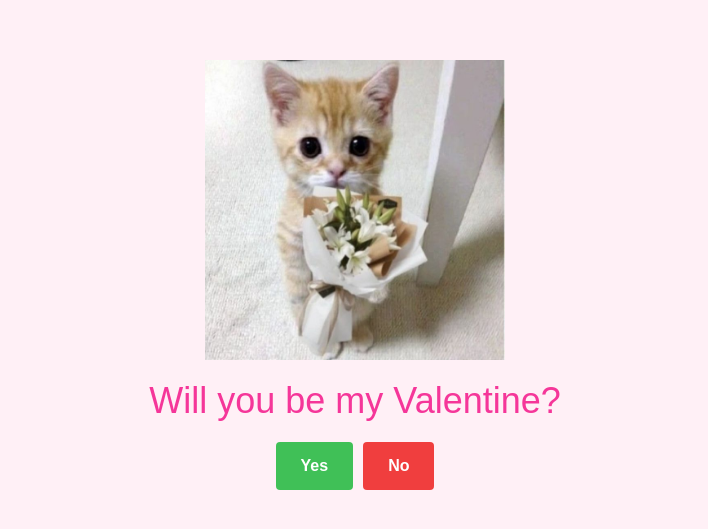
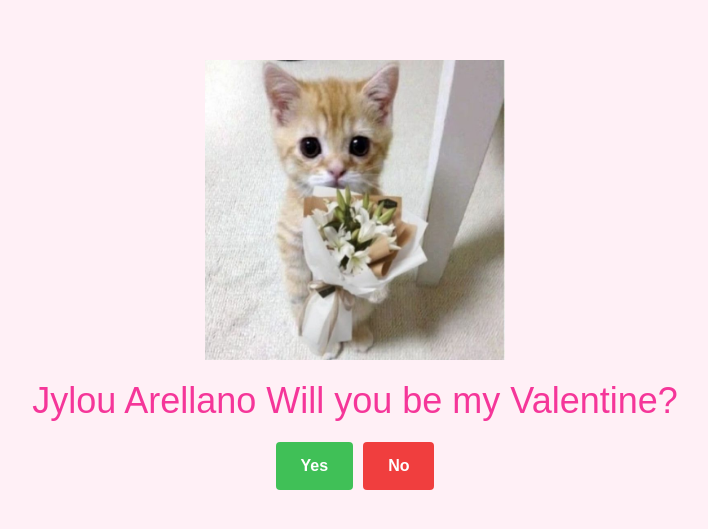
Before and after one commit to philipepadigos/jylou-be-my-valentine, a plain HTML site: page index.html in a window 1280 px wide. Shown: the part 125-654 px from the top of the page, without its empty margins (285-993 px from the left). Drawn offline with Linux system fonts and the light colour scheme; a web font is replaced by a local one.

Commit message:
Update Valentine message with name

```diff
--- a/index.html
+++ b/index.html
@@ -15,7 +15,7 @@
   <body>
     <main class="container">
       <img class="cat-img" src="img/cat-0.jpg" alt="Picture of a cat" />
-      <p class="title">Will you be my Valentine?</p>
+      <p class="title">Jylou Arellano Will you be my Valentine?</p>
       <div class="buttons">
         <button type="button" class="btn btn--yes">Yes</button>
         <button type="button" class="btn btn--no">No</button>
```
